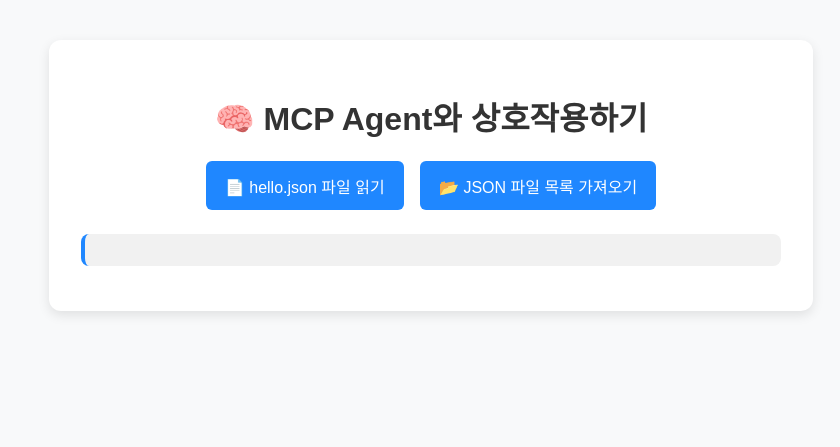
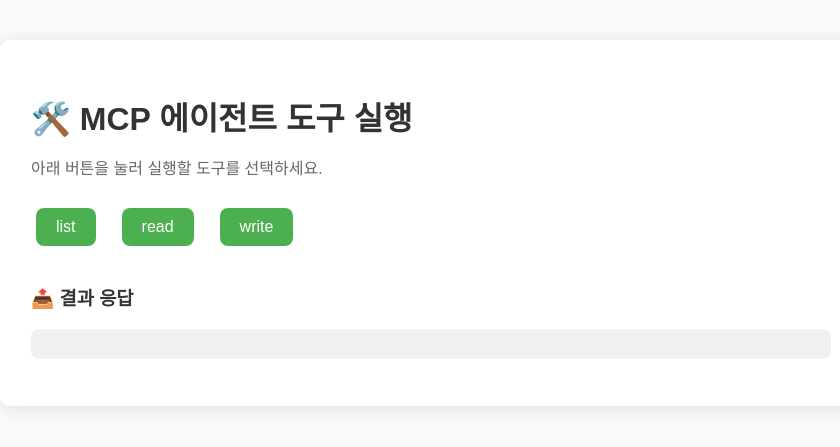
Before and after one commit to sjwoo1999/mcp_chatgpt_project, a Flask app: page / in a window 1280 px wide. Shown: the top 447 px of the page, without its empty margins (209-1049 px from the left). Run offline with Flask 3, Linux system fonts and the light colour scheme.

```diff
--- a/ui/app.py
+++ /dev/null
@@ -1,38 +0,0 @@
-import asyncio
-from flask import Flask, render_template, request, jsonify
-
-from agents import Agent
-from agents.mcp import MCPServerStdio
-
-app = Flask(__name__)
-
-# MCP 서버 구성
-mcp_server = MCPServerStdio(
-    params={
-        "command": "npx",
-        "args": ["-y", "@modelcontextprotocol/server-filesystem", "samples_dir"],
-    },
-    cache_tools_list=True
-)
-
-# 에이전트 설정 (에러의 핵심 fix: name, instructions 추가)
-agent = Agent(
-    name="파일 시스템 에이전트",
-    instructions="MCP 툴을 사용해 파일을 읽고 쓰세요.",
-    mcp_servers=[mcp_server]
-)
-
-@app.route("/")
-def index():
-    return render_template("index.html")
-
-@app.route("/ask", methods=["POST"])
-def ask():
-    user_input = request.json.get("input", "")
-
-    async def run_agent():
-        async with mcp_server:
-            return await agent.run(user_input)
-
-    result = asyncio.run(run_agent())
-    return jsonify({"response": result})
--- /dev/null
+++ b/ui/main.py
@@ -0,0 +1,40 @@
+from flask import Flask, render_template, request, jsonify
+import subprocess
+import os
+
+app = Flask(__name__)
+
+@app.before_first_request
+def init_server():
+    print("✅ MCP 서버 초기화 준비됨")
+    path = os.path.abspath("../openai-agents-python/src/agents/mcp_filesystem_server.py")
+    print(f"🔍 MCP 경로: {path}")
+    if not os.path.exists(path):
+        print("❌ MCP 서버 파일 없음!")
+    else:
+        print("✅ MCP 서버 파일 존재!")
+
+@app.route("/")
+def home():
+    return render_template("index.html")
+
+@app.route("/tools")
+def tools():
+    return jsonify({"tools": ["list", "read", "write"]})
+
+@app.route("/ask", methods=["POST"])
+def ask():
+    data = request.get_json()
+    tool = data.get("tool")
+    try:
+        path = os.path.abspath("../openai-agents-python/src/agents/mcp_filesystem_server.py")
+        result = subprocess.run(
+            ["python", path],
+            input=tool + "\n",
+            capture_output=True,
+            text=True,
+            timeout=10
+        )
+        return jsonify({"response": result.stdout})
+    except Exception as e:
+        return jsonify({"response": str(e)})
--- a/ui/static/style.css
+++ b/ui/static/style.css
@@ -1,56 +1,60 @@
 body {
-    font-family: 'Apple SD Gothic Neo', sans-serif;
-    background-color: #f8f9fa;
+    font-family: 'Noto Sans KR', sans-serif;
+    background-color: #f9f9f9;
     padding: 2rem;
+    color: #333;
 }
 
 .container {
     background: white;
     padding: 2rem;
-    max-width: 700px;
+    max-width: 800px;
     margin: auto;
     border-radius: 12px;
-    box-shadow: 0 4px 12px rgba(0,0,0,0.1);
+    box-shadow: 0 2px 16px rgba(0,0,0,0.1);
 }
 
 h1 {
-    text-align: center;
-    color: #333;
+    margin-bottom: 1rem;
 }
 
-  .button-group {
-    display: flex;
-    justify-content: center;
-    gap: 1rem;
+.desc {
+    color: #666;
     margin-bottom: 1.5rem;
 }
 
+.buttons {
+    display: flex;
+    flex-wrap: wrap;
+    gap: 1rem;
+    margin-bottom: 2rem;
+}
+
 button {
-    padding: 0.8rem 1.2rem;
+    padding: 0.6rem 1.2rem;
     font-size: 1rem;
     background-color: #1f87ff;
     color: white;
     border: none;
     border-radius: 6px;
     cursor: pointer;
-    transition: background 0.2s ease;
+    transition: background-color 0.2s ease;
 }
 
 button:hover {
-    background-color: #156cd6;
-  }
-
-  #loading {
-    text-align: center;
-    font-style: italic;
-    color: #777;
-    margin-bottom: 1rem;
+    background-color: #005fcc;
 }
 
 pre {
-    white-space: pre-wrap;
-    background: #f1f1f1;
+    background: #f0f0f0;
     padding: 1rem;
     border-radius: 8px;
-    border-left: 4px solid #1f87ff;
+    white-space: pre-wrap;
+    font-size: 0.95rem;
 }
+
+.loading {
+    font-weight: bold;
+    margin-bottom: 1rem;
+    color: #1f87ff;
+}
--- a/ui/templates/index.html
+++ b/ui/templates/index.html
@@ -2,50 +2,115 @@
 <html lang="ko">
 <head>
     <meta charset="UTF-8">
-  <title>MCP Agent 인터페이스</title>
-  <link rel="stylesheet" href="/static/style.css" />
+    <title>MCP 에이전트 인터페이스</title>
+    <link rel="stylesheet" href="/static/style.css">
+    <style>
+        button {
+            margin: 5px;
+            padding: 10px 20px;
+            font-size: 1rem;
+            border-radius: 8px;
+            border: none;
+            background-color: #4CAF50;
+            color: white;
+            cursor: pointer;
+            transition: background-color 0.2s ease;
+        }
+        button:hover {
+            background-color: #45a049;
+        }
+        button:disabled {
+            background-color: #cccccc;
+            cursor: not-allowed;
+        }
+        .error {
+            color: red;
+            font-weight: bold;
+        }
+        pre {
+            white-space: pre-wrap;
+            background: #f0f0f0;
+            padding: 15px;
+            border-radius: 8px;
+        }
+    </style>
 </head>
 <body>
     <div class="container">
-    <h1>🧠 MCP Agent와 상호작용하기</h1>
+        <h1>🛠️ MCP 에이전트 도구 실행</h1>
+        <p class="desc">아래 버튼을 눌러 실행할 도구를 선택하세요.</p>
 
-    <div class="button-group">
-      <button onclick="runAction('read_hello')">📄 hello.json 파일 읽기</button>
-      <button onclick="runAction('list_files')">📂 JSON 파일 목록 가져오기</button>
+        <div id="tool-buttons" class="buttons">
+            <p>🔄 도구 목록을 불러오는 중...</p>
         </div>
 
-    <div id="loading" style="display: none;">⏳ 요청 중입니다... 잠시만 기다려 주세요.</div>
+        <div id="loading" class="loading" style="display:none;">⏳ 도구 실행 중입니다...</div>
+
+        <div id="response-section" style="margin-top: 20px;">
+            <h3>📤 결과 응답</h3>
             <pre id="response"></pre>
+        </div>
     </div>
 
     <script>
-    async function runAction(actionType) {
+        async function fetchTools() {
+            const container = document.getElementById("tool-buttons");
+            try {
+                const res = await fetch("/tools");
+                const data = await res.json();
+
+                container.innerHTML = "";
+
+                if (data.tools && data.tools.length > 0) {
+                    data.tools.forEach(tool => {
+                        const btn = document.createElement("button");
+                        btn.innerText = tool;
+                        btn.onclick = () => askTool(tool, btn);
+                        container.appendChild(btn);
+                    });
+                } else {
+                    container.innerHTML = "<p class='error'>⚠️ 사용할 수 있는 도구가 없습니다.</p>";
+                }
+            } catch (error) {
+                console.error("도구 로딩 실패:", error);
+                container.innerHTML = "<p class='error'>🚫 도구 목록을 불러오는 데 실패했습니다. MCP 서버가 실행 중인지 확인하세요.</p>";
+            }
+        }
+
+        async function askTool(tool, button) {
             const loading = document.getElementById("loading");
-      const responseBox = document.getElementById("response");
-      responseBox.innerText = "";
+            const response = document.getElementById("response");
+            response.innerText = "";
             loading.style.display = "block";
 
-      let input = "";
+            // 버튼 클릭 중 다른 버튼 비활성화
+            const allButtons = document.querySelectorAll("button");
+            allButtons.forEach(btn => btn.disabled = true);
 
-      switch(actionType) {
-        case "read_hello":
-          input = "Read the contents of hello.json";
-          break;
-        case "list_files":
-          input = "List all .json files";
-          break;
-      }
-
+            try {
                 const res = await fetch("/ask", {
                     method: "POST",
-        headers: {"Content-Type": "application/json"},
-        body: JSON.stringify({ input })
+                    headers: { "Content-Type": "application/json" },
+                    body: JSON.stringify({ tool })
                 });
 
                 const data = await res.json();
+                if (data.response) {
+                    response.innerText = data.response;
+                } else {
+                    response.innerText = `❌ 오류: ${data.error || "알 수 없는 오류"}`;
+                }
+            } catch (error) {
+                console.error("도구 실행 오류:", error);
+                response.innerText = "❌ 도구 실행 중 오류가 발생했습니다.";
+            } finally {
                 loading.style.display = "none";
-      responseBox.innerText = data.response;
+                allButtons.forEach(btn => btn.disabled = false);
             }
+        }
+
+        // 최초 실행
+        fetchTools();
     </script>
 </body>
 </html>
```
Also changed, not shown: ui/mcp_client.py (added, +24 -0 lines), ui/samples_dir/hello.json (renamed from samples_dir/hello.json), 2 other files. Lines whose indentation alone changed are shown as unchanged.
